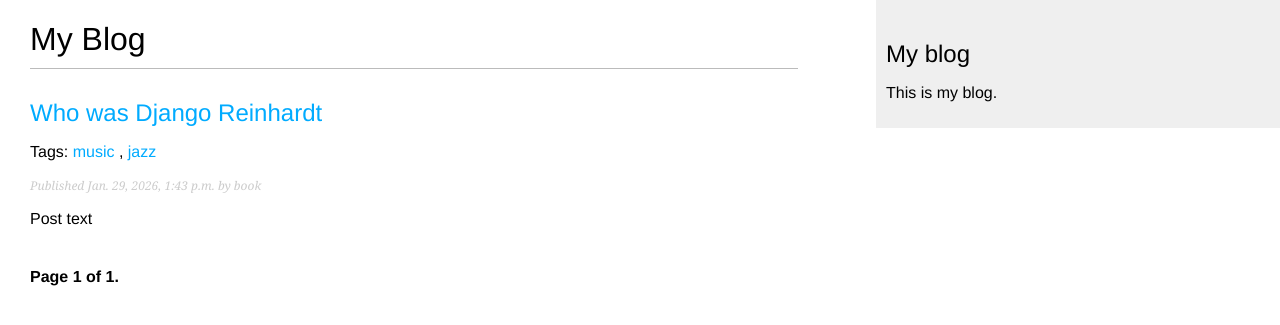
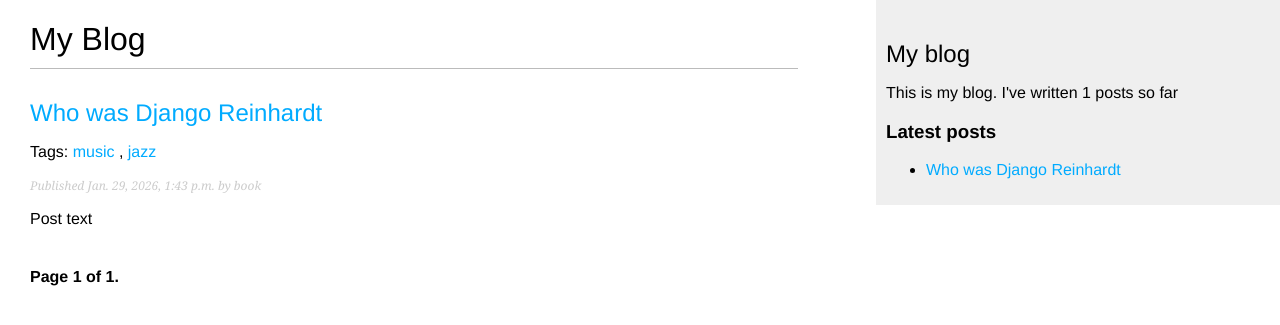
Before and after one commit to Legend7ok/Blog-Platform, a Django app: page /blog/ in a window 1280 px wide. Shown: the top 325 px of the page. Run offline with Django 5.2, Linux system fonts and the light colour scheme; data comes from the database, SQL or seed files in the repository; parts of the project's set-up code (start-up, migrations or seed data) failed here and were passed over.

Commit message:
add template tags: simple tag and inclusion tag

```diff
--- a/app/blog/templates/blog/base.html
+++ b/app/blog/templates/blog/base.html
@@ -1,3 +1,4 @@
+{% load blog_tags %}
 {% load static %}
 <!DOCTYPE html>
 <html>
@@ -7,12 +8,17 @@
 </head>
 <body>
     <div id="content">
-     {% block content %}
-     {% endblock %}
+        {% block content %}
+        {% endblock %}
     </div>
     <div id="sidebar">
-     <h2>My blog</h2>
-     <p>This is my blog.</p>
+        <h2>My blog</h2>
+        <p>
+            This is my blog.
+            I've written {% total_posts %} posts so far
+        </p>
+        <h3>Latest posts</h3>
+        {% show_latest_posts 3 %}
     </div>
 </body>
 </html>
--- /dev/null
+++ b/app/blog/templates/blog/post/latest_posts.html
@@ -0,0 +1,7 @@
+<ul>
+    {% for post in latest_posts %}
+        <li>
+            <a href="{{ post.get_absolute_url }}">{{ post.title }}</a>
+        </li>
+    {% endfor %}
+</ul>
--- /dev/null
+++ b/app/blog/templatetags/blog_tags.py
@@ -0,0 +1,13 @@
+from django import template
+from ..models import Post
+
+register = template.Library()
+
+@register.simple_tag
+def total_posts():
+    return Post.published.count()
+
+@register.inclusion_tag('blog/post/latest_posts.html')
+def show_latest_posts(count=5):
+    latest_posts = Post.published.order_by('-publish')[:count]
+    return {'latest_posts': latest_posts}
```
Also changed, not shown: app/blog/templatetags/__init__.py (added).
